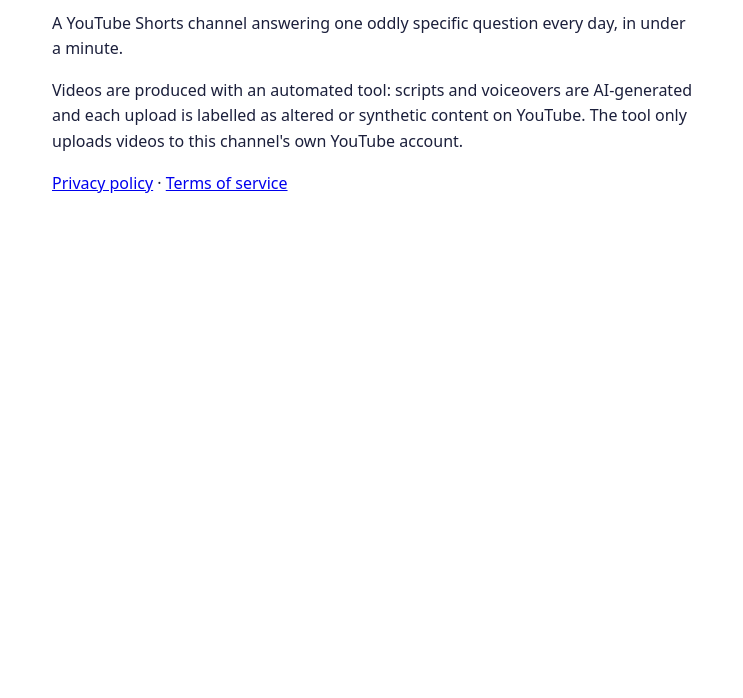
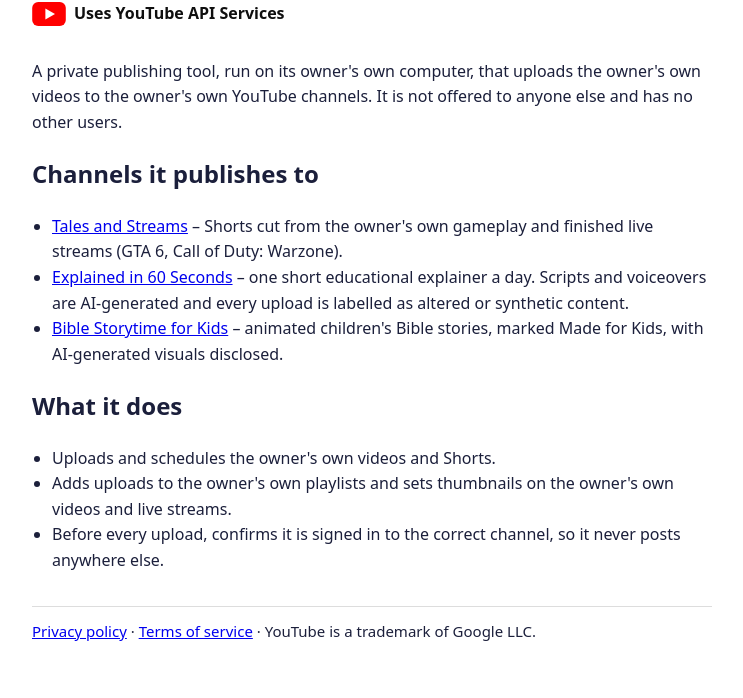
Before and after one commit to swissworldchris-art/swissworldchris-art.github.io, a plain HTML site: page index.html in a window 1280 px wide. Shown: the part 102-800 px from the top of the page, without its empty margins (268-1011 px from the left). Drawn offline with Linux system fonts and the light colour scheme.

Commit message:
Update home page: all three channels, YouTube API Services notice

```diff
--- a/index.html
+++ b/index.html
@@ -1 +1,34 @@
-<!doctype html><html lang="en"><head><meta charset="utf-8"><meta name="viewport" content="width=device-width, initial-scale=1"><title>Explained in 60 Seconds</title><style>body{font-family:system-ui,sans-serif;max-width:640px;margin:40px auto;padding:0 16px;line-height:1.6;color:#1b1f3b;background:#fff}h1{color:#3a1c71}</style></head><body><h1>Explained in 60 Seconds</h1><p>A YouTube Shorts channel answering one oddly specific question every day, in under a minute.</p><p>Videos are produced with an automated tool: scripts and voiceovers are AI-generated and each upload is labelled as altered or synthetic content on YouTube. The tool only uploads videos to this channel's own YouTube account.</p><p><a href="privacy.html">Privacy policy</a> &middot; <a href="terms.html">Terms of service</a></p></body></html>
+<!doctype html>
+<html lang="en">
+<head>
+<meta charset="utf-8">
+<meta name="viewport" content="width=device-width, initial-scale=1">
+<title>AI Explainer Channel – channel publisher</title>
+<style>
+body { font-family: system-ui, sans-serif; max-width: 680px; margin: 40px auto; padding: 0 16px; line-height: 1.6; color: #1b1f3b; background: #fff; }
+h1 { color: #3a1c71; margin-bottom: 4px; }
+.yt { display: inline-flex; align-items: center; gap: 8px; font-weight: 600; color: #0f0f0f; margin: 8px 0 16px; }
+.yt svg { width: 34px; height: 24px; }
+ul { padding-left: 20px; }
+footer { margin-top: 32px; padding-top: 12px; border-top: 1px solid #ddd; font-size: 15px; }
+</style>
+</head>
+<body>
+<h1>AI Explainer Channel</h1>
+<div class="yt"><svg viewBox="0 0 28 20" aria-hidden="true"><rect width="28" height="20" rx="5" fill="#FF0000"/><path d="M11 5.5v9l8-4.5z" fill="#fff"/></svg> Uses YouTube API Services</div>
+<p>A private publishing tool, run on its owner's own computer, that uploads the owner's own videos to the owner's own YouTube channels. It is not offered to anyone else and has no other users.</p>
+<h2>Channels it publishes to</h2>
+<ul>
+<li><a href="https://www.youtube.com/channel/UC4Z3zpS-IjDRXMZ9HUWiqQw">Tales and Streams</a> – Shorts cut from the owner's own gameplay and finished live streams (GTA 6, Call of Duty: Warzone).</li>
+<li><a href="https://www.youtube.com/channel/UCsim_XNJI1nTtP77Ke394KA">Explained in 60 Seconds</a> – one short educational explainer a day. Scripts and voiceovers are AI-generated and every upload is labelled as altered or synthetic content.</li>
+<li><a href="https://www.youtube.com/channel/UCxMUrjTSCXkH-OWOwOLBzXw">Bible Storytime for Kids</a> – animated children's Bible stories, marked Made for Kids, with AI-generated visuals disclosed.</li>
+</ul>
+<h2>What it does</h2>
+<ul>
+<li>Uploads and schedules the owner's own videos and Shorts.</li>
+<li>Adds uploads to the owner's own playlists and sets thumbnails on the owner's own videos and live streams.</li>
+<li>Before every upload, confirms it is signed in to the correct channel, so it never posts anywhere else.</li>
+</ul>
+<footer><a href="privacy.html">Privacy policy</a> · <a href="terms.html">Terms of service</a> · YouTube is a trademark of Google LLC.</footer>
+</body>
+</html>
```
